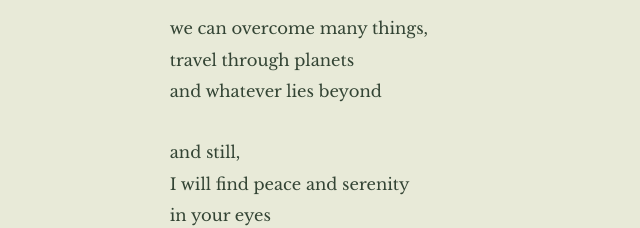
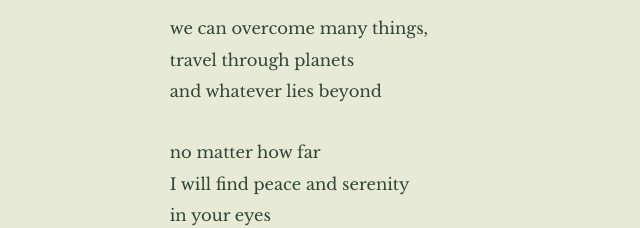
Before and after one commit to saykig/sarakim23, a Next.js app: page /poetry in a window 1280 px wide. Shown: the part 10600-10828 px from the top of the page, without its empty margins (123-763 px from the left). Built offline with nearby package versions, Linux system fonts and the light colour scheme.

Commit message:
Refine space between us verse

```diff
--- a/app/data/poems.ts
+++ b/app/data/poems.ts
@@ -307,7 +307,7 @@ export const poems: Poem[] = [
           'and whatever lies beyond'
         ),
         lines(
-          'and still,',
+          'no matter how far',
           'I will find peace and serenity',
           'in your eyes'
         ),
```
